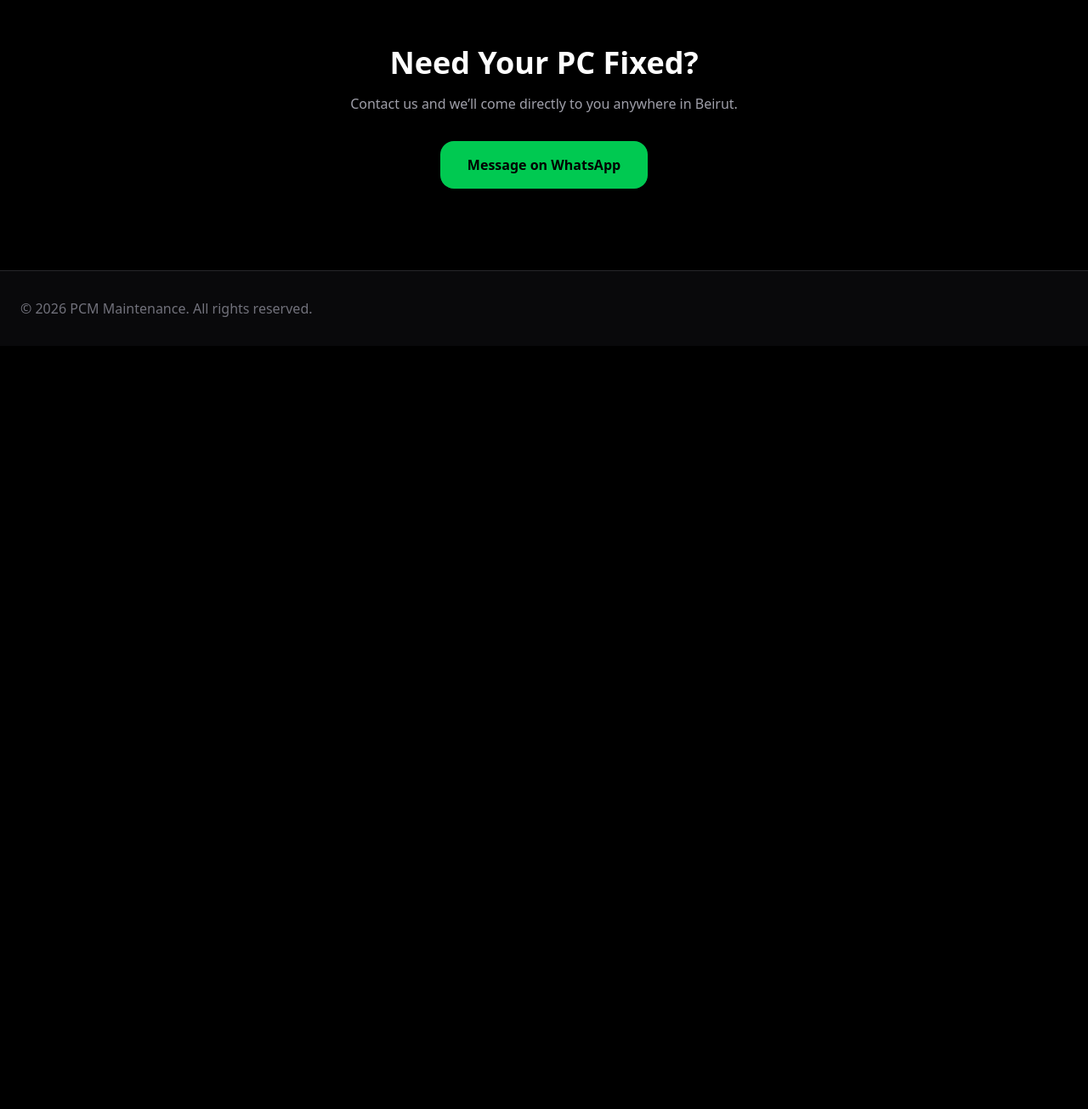
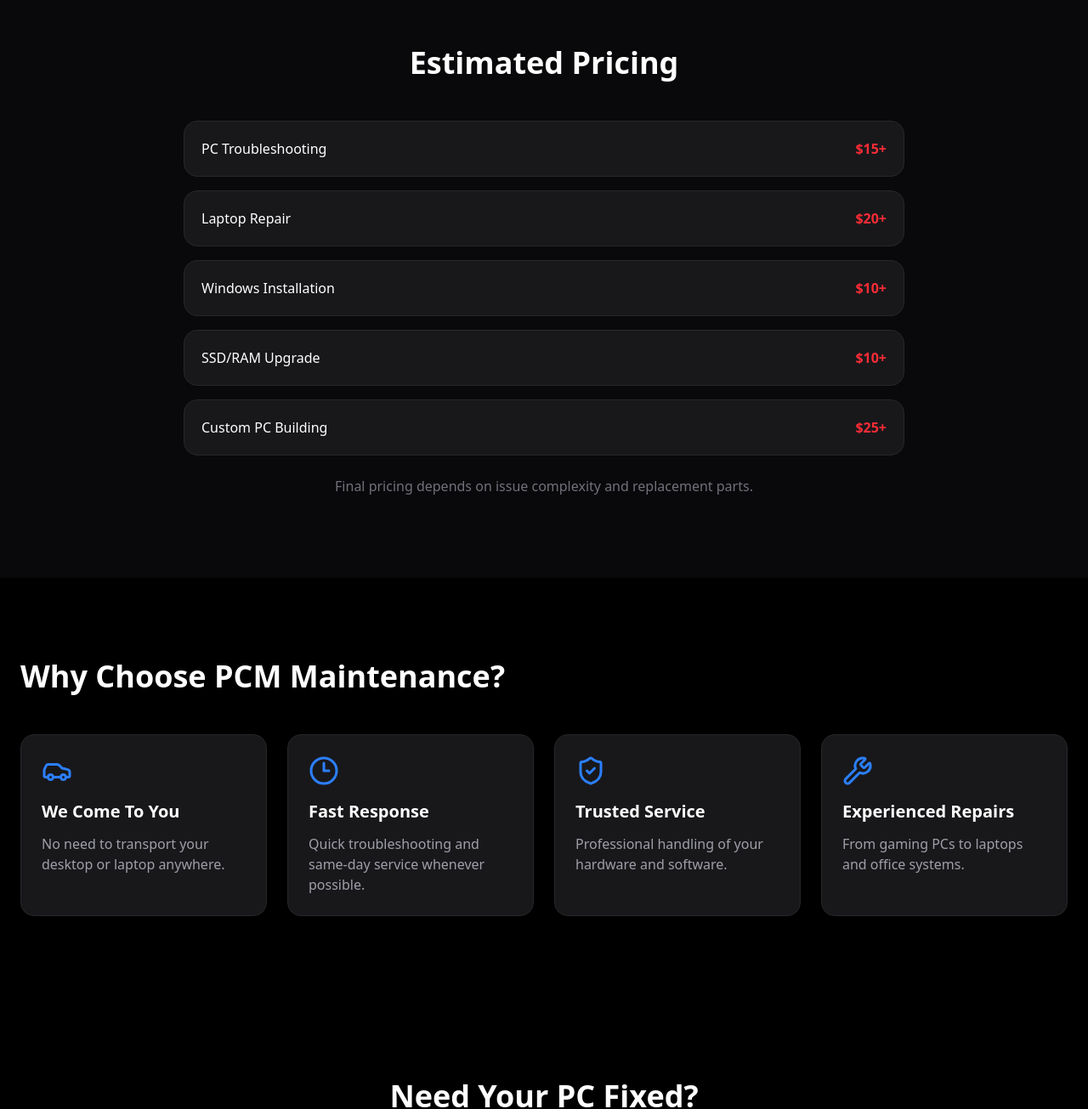
Before and after one commit to OmarBatakji/pcm-maintenance, a Next.js app: page / in a window 1280 px wide. Shown: the part 1446-2751 px from the top of the page at 85% size. Before the commit the page ends 1853 px from the top, so only its background shows below. Built offline with nearby package versions, Linux system fonts and the light colour scheme.

Commit message:
Added new section + Changed color and some text

```diff
--- a/app/components/Hero.tsx
+++ b/app/components/Hero.tsx
@@ -4,7 +4,7 @@
 
 export default function Hero() {
   return (
-    <section className="min-h-screen bg-linear-to-b from-black via-zinc-950 to-black text-white flex items-center">
+    <section className="min-h-screen bg-linear-to-b from-blue-950 via-zinc-950 to-blue-950 text-white flex items-center">
       <div className="max-w-7xl mx-auto px-6 grid lg:grid-cols-2 gap-12 items-center">
         <div>
           <motion.h1
@@ -14,7 +14,7 @@
             className="text-5xl lg:text-7xl font-black leading-tight"
           >
             PC & Laptop Repair
-            <span className="text-blue-500 drop-shadow-[0_0_15px_rgba(59,130,246,0.8)]"> At Your Doorstep</span>
+            <span className="text-blue-500 drop-shadow-[0_0_15px_rgba(59,130,246,0.5)]"> At Your Doorstep</span>
           </motion.h1>
 
           <p className="mt-6 text-zinc-400 text-lg max-w-xl">
@@ -27,9 +27,9 @@
             <a
               href="https://wa.me/96178972520?text=Hello%20PCM%20Maintenance,%20I%20need%20help%20with%20my%20PC."
               target="_blank"
-              className="bg-red-500 hover:bg-red-400 shadow-[0_0_25px_rgba(239,68,68,0.5)] text-white px-6 py-3 rounded-xl font-semibold transition-all"
+              className="bg-blue-500 hover:bg-blue-400 shadow-[0_0_25px_rgba(59,130,246,0.5)] text-white px-6 py-3 rounded-xl font-semibold transition-all"
             >
-              Contact on WhatsApp
+              Contact Us
             </a>
 
             <a
--- /dev/null
+++ b/app/components/Pricing.tsx
@@ -0,0 +1,53 @@
+const pricing = [
+  {
+    service: "PC Troubleshooting",
+    price: "$15+",
+  },
+  {
+    service: "Laptop Repair",
+    price: "$20+",
+  },
+  {
+    service: "Windows Installation",
+    price: "$10+",
+  },
+  {
+    service: "SSD/RAM Upgrade",
+    price: "$10+",
+  },
+  {
+    service: "Custom PC Building",
+    price: "$25+",
+  },
+];
+
+export default function Pricing() {
+  return (
+    <section className="bg-zinc-950 text-white py-24">
+      <div className="max-w-4xl mx-auto px-6">
+        <h2 className="text-4xl font-bold mb-12 text-center">
+          Estimated Pricing
+        </h2>
+
+        <div className="space-y-4">
+          {pricing.map((item) => (
+            <div
+              key={item.service}
+              className="flex justify-between bg-zinc-900 border border-zinc-800 p-5 rounded-2xl"
+            >
+              <span>{item.service}</span>
+
+              <span className="text-red-500 font-bold">
+                {item.price}
+              </span>
+            </div>
+          ))}
+        </div>
+
+        <p className="text-zinc-500 text-center mt-6">
+          Final pricing depends on issue complexity and replacement parts.
+        </p>
+      </div>
+    </section>
+  );
+}
--- a/app/components/WhyChooseUs.tsx
+++ b/app/components/WhyChooseUs.tsx
@@ -0,0 +1,67 @@
+import {
+  Clock3,
+  ShieldCheck,
+  Car,
+  Wrench,
+} from "lucide-react";
+
+const reasons = [
+  {
+    icon: Car,
+    title: "We Come To You",
+    description:
+      "No need to transport your desktop or laptop anywhere.",
+  },
+  {
+    icon: Clock3,
+    title: "Fast Response",
+    description:
+      "Quick troubleshooting and same-day service whenever possible.",
+  },
+  {
+    icon: ShieldCheck,
+    title: "Trusted Service",
+    description:
+      "Professional handling of your hardware and software.",
+  },
+  {
+    icon: Wrench,
+    title: "Experienced Repairs",
+    description:
+      "From gaming PCs to laptops and office systems.",
+  },
+];
+
+export default function WhyChooseUs() {
+  return (
+    <section className="bg-black text-white py-24">
+      <div className="max-w-7xl mx-auto px-6">
+        <h2 className="text-4xl font-bold mb-12">
+          Why Choose PCM Maintenance?
+        </h2>
+
+        <div className="grid md:grid-cols-2 lg:grid-cols-4 gap-6">
+          {reasons.map((reason) => (
+            <div
+              key={reason.title}
+              className="bg-zinc-900 border border-zinc-800 rounded-2xl p-6"
+            >
+              <reason.icon
+                className="text-blue-500 mb-4"
+                size={36}
+              />
+
+              <h3 className="text-xl font-semibold mb-3">
+                {reason.title}
+              </h3>
+
+              <p className="text-zinc-400">
+                {reason.description}
+              </p>
+            </div>
+          ))}
+        </div>
+      </div>
+    </section>
+  );
+}
--- a/app/page.tsx
+++ b/app/page.tsx
@@ -3,6 +3,8 @@
 import Services from "./components/Services";
 import Contact from "./components/Contact";
 import Footer from "./components/Footer";
+import WhyChooseUs from "./components/WhyChooseUs";
+import Pricing from "./components/Pricing";
 
 export default function Home() {
   return (
@@ -10,6 +12,8 @@
       <Navbar />
       <Hero />
       <Services />
+      <Pricing />
+      <WhyChooseUs />
       <Contact />
       <Footer />
     </main>
```
Also changed, not shown: 1 other file (tests, documents, lock files or other folders).
